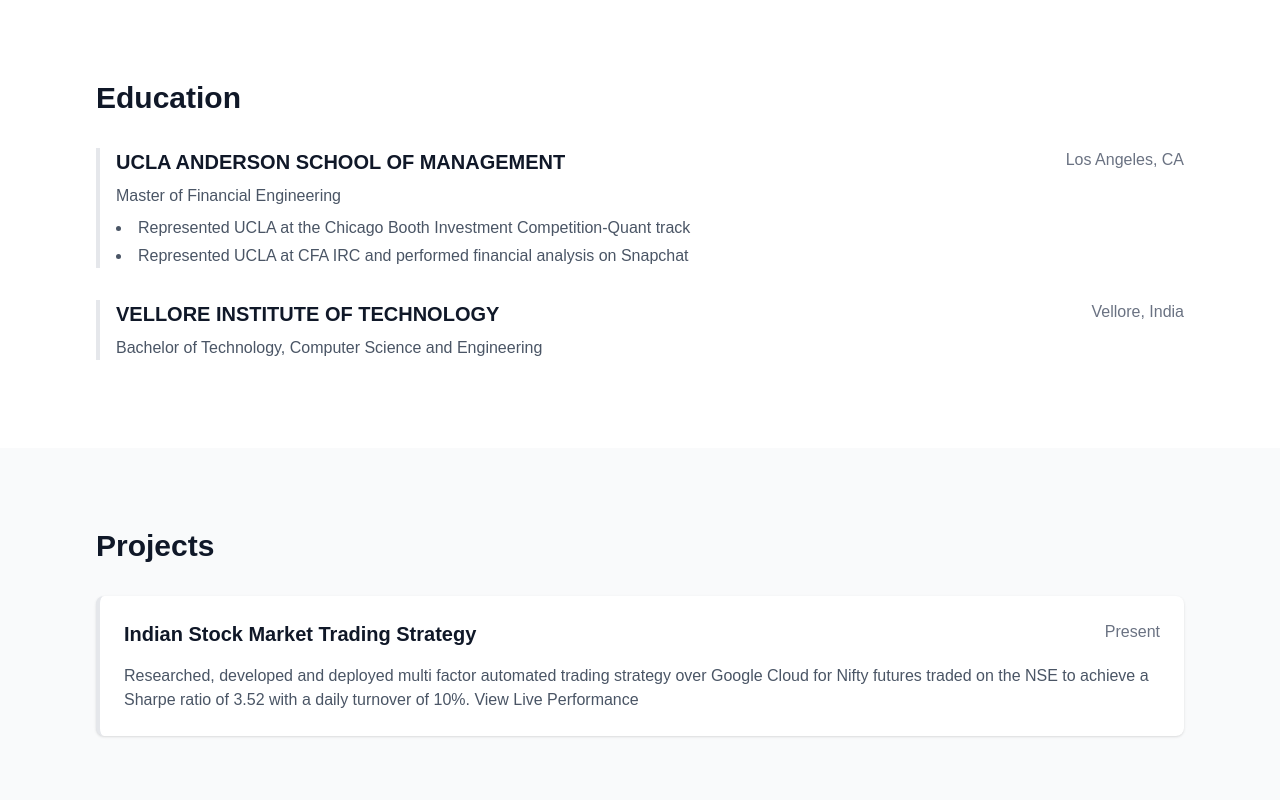
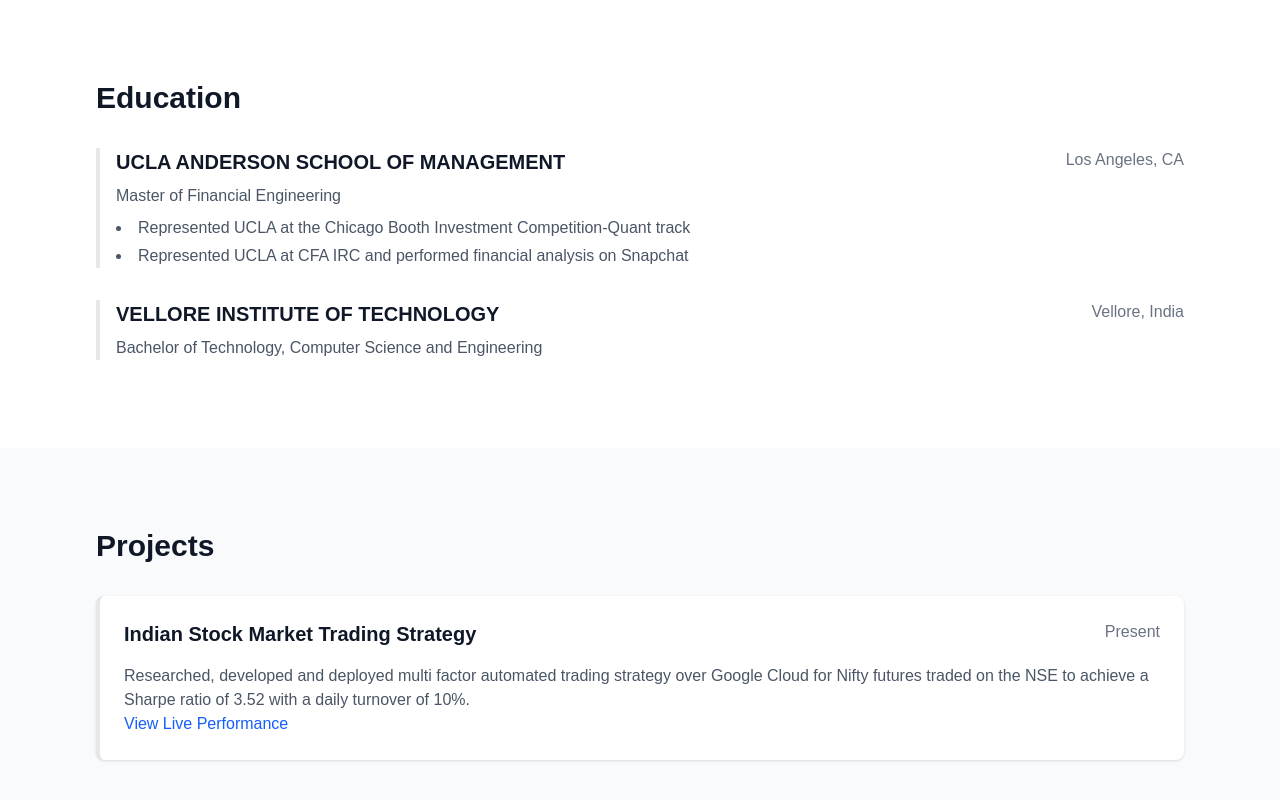
Before and after one commit to kartikagarwal777/portfolio-website, a Next.js app: page / in a window 1280 px wide. Shown: the part 2812-3612 px from the top of the page. Built offline with nearby package versions, Linux system fonts and the light colour scheme.

Commit message:
Updated live performance link css

```diff
--- a/src/components/Projects.tsx
+++ b/src/components/Projects.tsx
@@ -11,7 +11,8 @@ const Projects = () => {
           <p className="text-gray-600">
             Researched, developed and deployed multi factor automated trading strategy over Google Cloud
             for Nifty futures traded on the NSE to achieve a Sharpe ratio of 3.52 with a daily turnover of 10%. <a href="https://india-stock-public.streamlit.app/" target="_blank"
-                    rel="noopener noreferrer">View Live Performance</a>
+                    rel="noopener noreferrer"
+                    className="text-blue-600 hover:text-blue-800 flex items-center">View Live Performance</a>
           </p>
         </div>
       </div>
```
Also changed, not shown: src/hooks/useSmoothScroll.ts (added), 1 other file (tests, documents, lock files or other folders).
